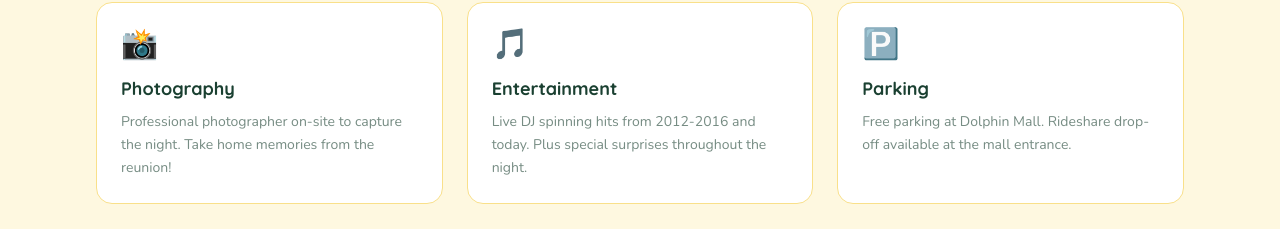
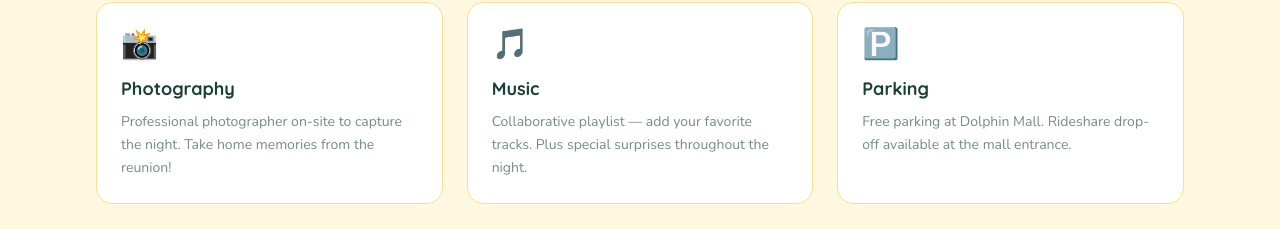
Before and after one commit to eddy2048/mater-10-year-reunion-invite-page, a Next.js app: page / in a window 1280 px wide. Shown: the part 1574-1803 px from the top of the page. Built offline with nearby package versions, Linux system fonts and the light colour scheme.

Commit message:
remove DJ mention

```diff
--- a/src/app/page.tsx
+++ b/src/app/page.tsx
@@ -106,9 +106,9 @@ function EventDetails() {
     },
     {
       icon: "🎵",
-      title: "Entertainment",
+      title: "Music",
       description:
-        "Live DJ spinning hits from 2012-2016 and today. Plus special surprises throughout the night.",
+        "Collaborative playlist — add your favorite tracks. Plus special surprises throughout the night.",
     },
     {
       icon: "🅿️",
```
